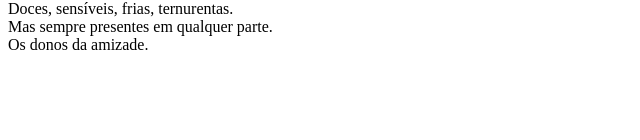
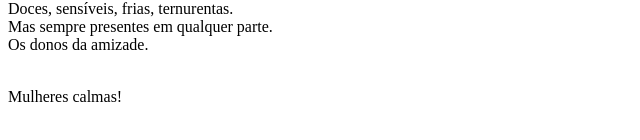
Before and after one commit to walberthvieiravaladao/jennifer, a plain HTML site: page index.html in a window 1280 px wide. Shown: the part 384-524 px from the top of the page, without its empty margins (0-640 px from the left). Drawn offline with Linux system fonts and the light colour scheme.

Commit message:
Coloquei uma linha importante

```diff
--- a/index.html
+++ b/index.html
@@ -33,5 +33,9 @@ Doces, sensíveis, frias, ternurentas.<br>
 Mas sempre presentes em qualquer parte.<br>
 Os donos da amizade.<br>
 </p>
+<p>
+    <br>
+    Mulheres calmas!
+    </p>
 </body>
 </html>
```
